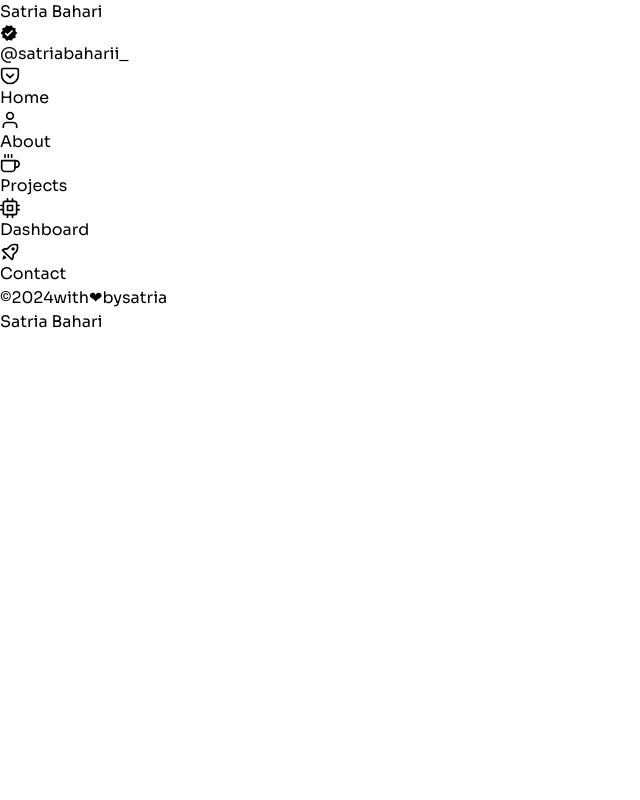
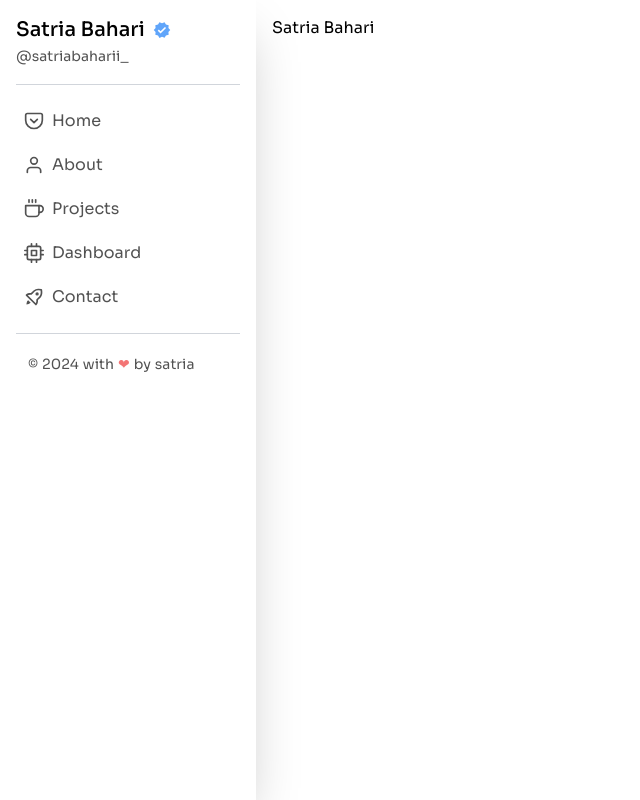
Before and after one commit to satriabahari/satriabahari.site, a Next.js app: page / in a window 1280 px wide. Shown: the whole page, without its empty margins (0-640 px from the left). Built offline with nearby package versions, Linux system fonts and the light colour scheme.

Commit message:
chore: add react icons

```diff
--- a/tailwind.config.ts
+++ b/tailwind.config.ts
@@ -5,6 +5,8 @@ const config: Config = {
     "./pages/**/*.{js,ts,jsx,tsx,mdx}",
     "./components/**/*.{js,ts,jsx,tsx,mdx}",
     "./app/**/*.{js,ts,jsx,tsx,mdx}",
+    './common/**/*.{js,ts,jsx,tsx,mdx}',
+    './modules/**/*.{js,ts,jsx,tsx,mdx}',
   ],
   theme: {
     extend: {
```
Also changed, not shown: package.json (+7 -4 lines), 1 other file (tests, documents, lock files or other folders).
